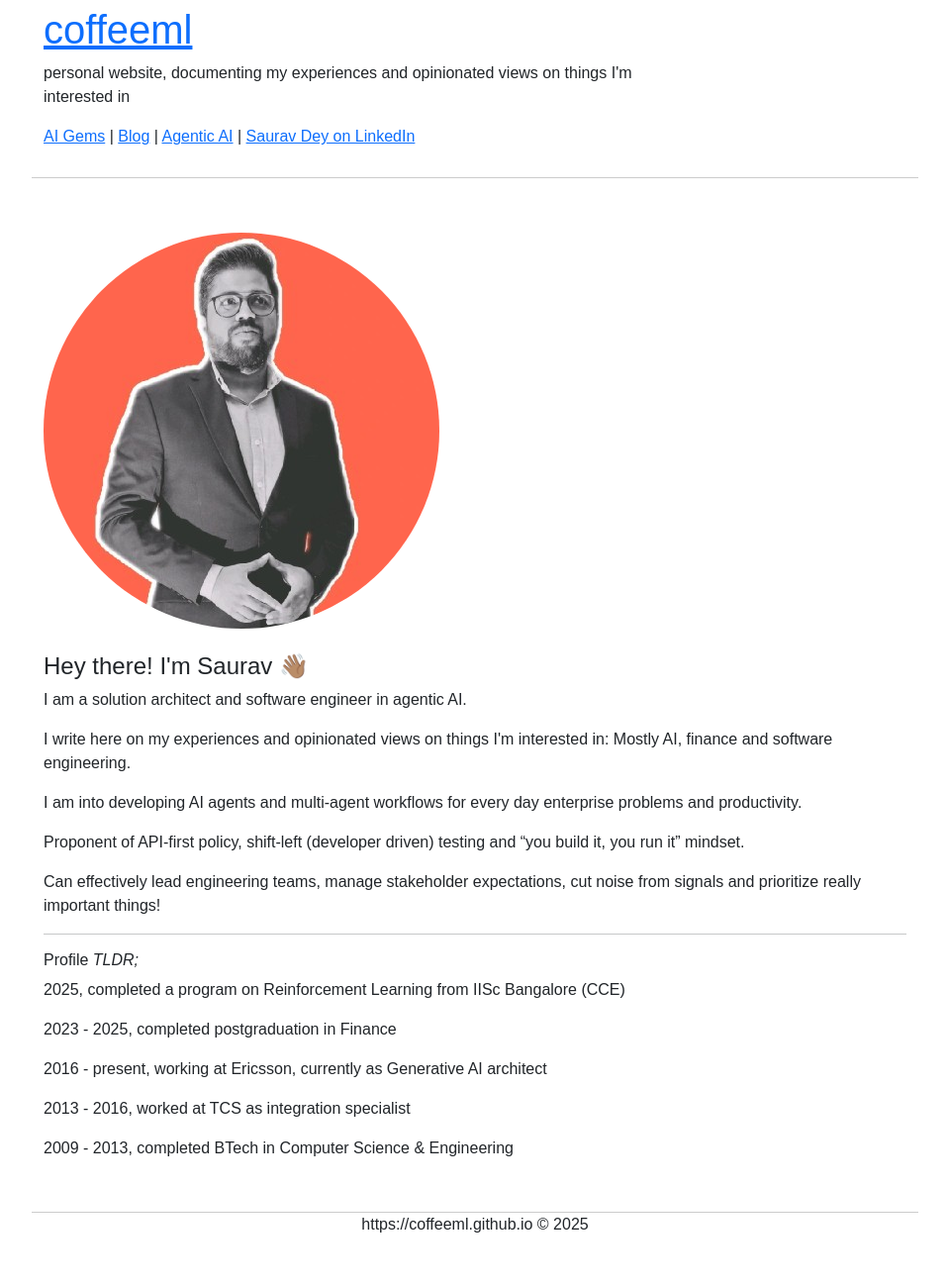
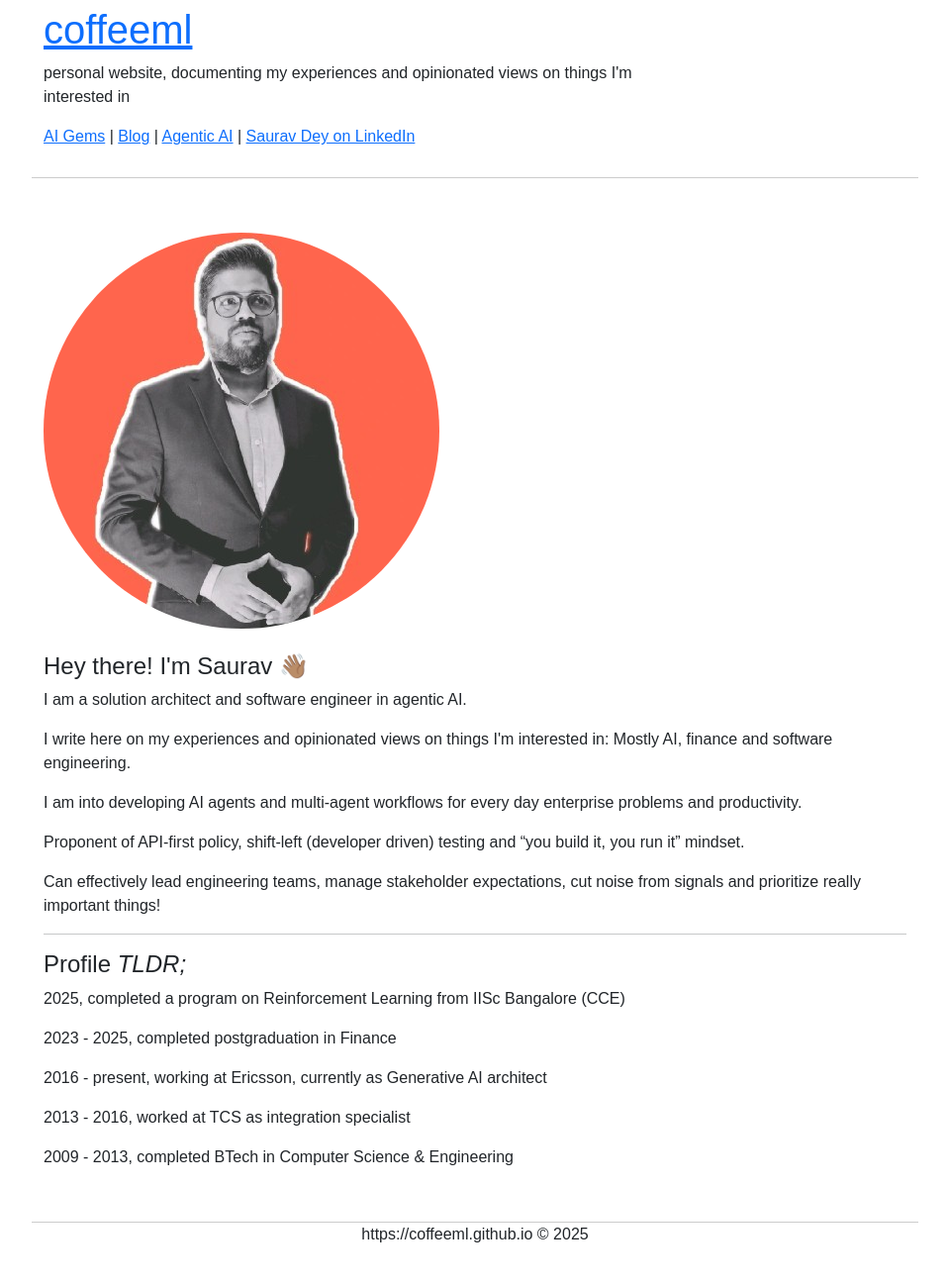
Before and after one commit to coffeeml/coffeeml.github.io, a Jekyll site: the page built from index.markdown, in a window 1280 px wide. Shown: the whole page at 99% size, without its empty margins (160-1119 px from the left). Built offline with Jekyll 4.4.1, drawn with Linux system fonts in a browser that asks for light colours; nearby versions of some CDN libraries; some web fonts are replaced.

```diff
--- a/index.markdown
+++ b/index.markdown
@@ -14,7 +14,7 @@ layout: default
         <p>Proponent of API-first policy, shift-left (developer driven) testing and “you build it, you run it” mindset.</p>
         <p>Can effectively lead engineering teams, manage stakeholder expectations, cut noise from signals and prioritize really important things!</p>
         <hr />
-        <h6>Profile <i>TLDR;</i></h6>
+        <h4>Profile <i>TLDR;</i></h4>
         <p>2025, completed a program on Reinforcement Learning from IISc Bangalore (CCE)</p>
         <p>2023 - 2025, completed postgraduation in Finance</p>
         <p>2016 - present, working at Ericsson, currently as Generative AI architect</p>
```
